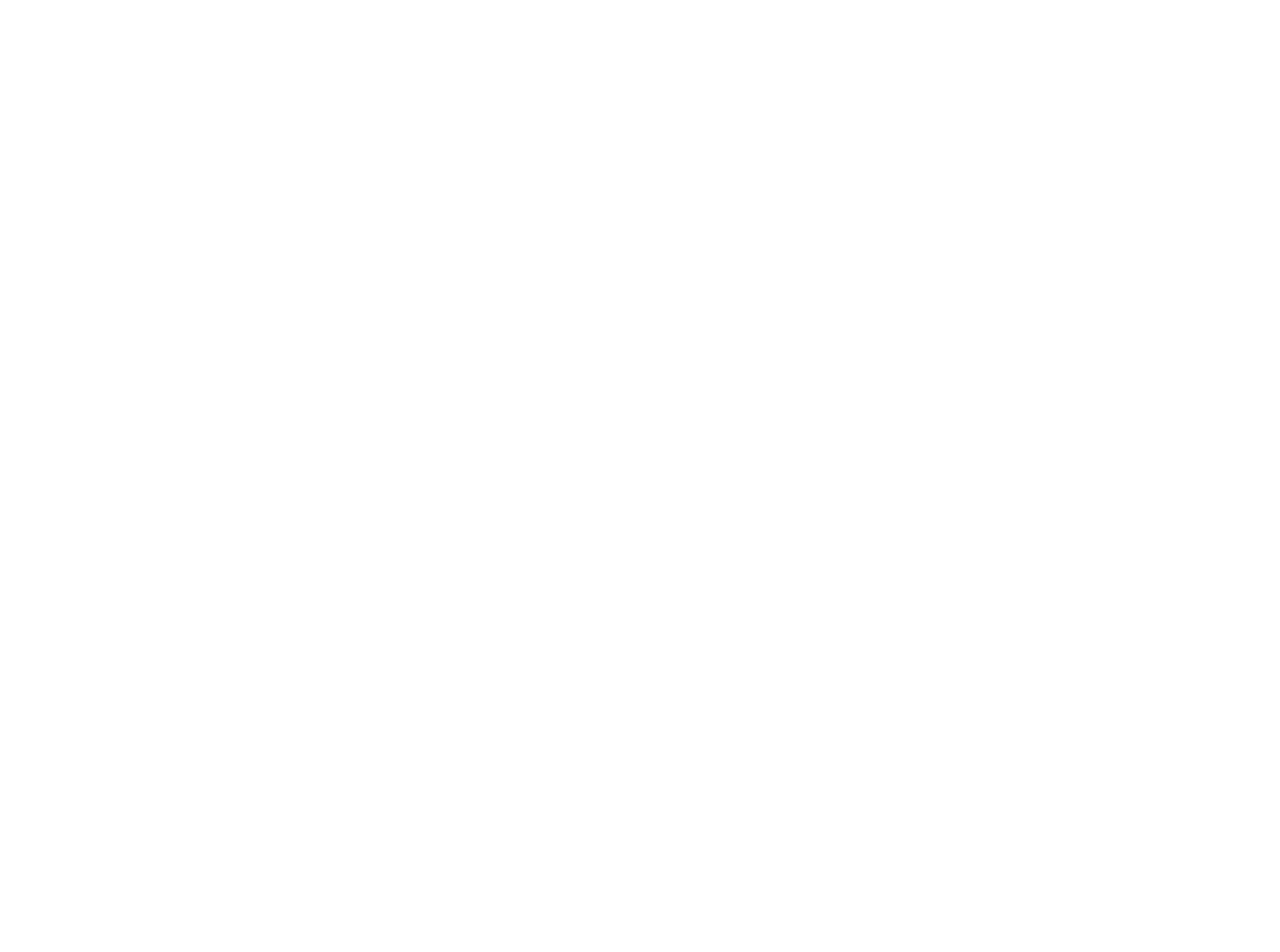
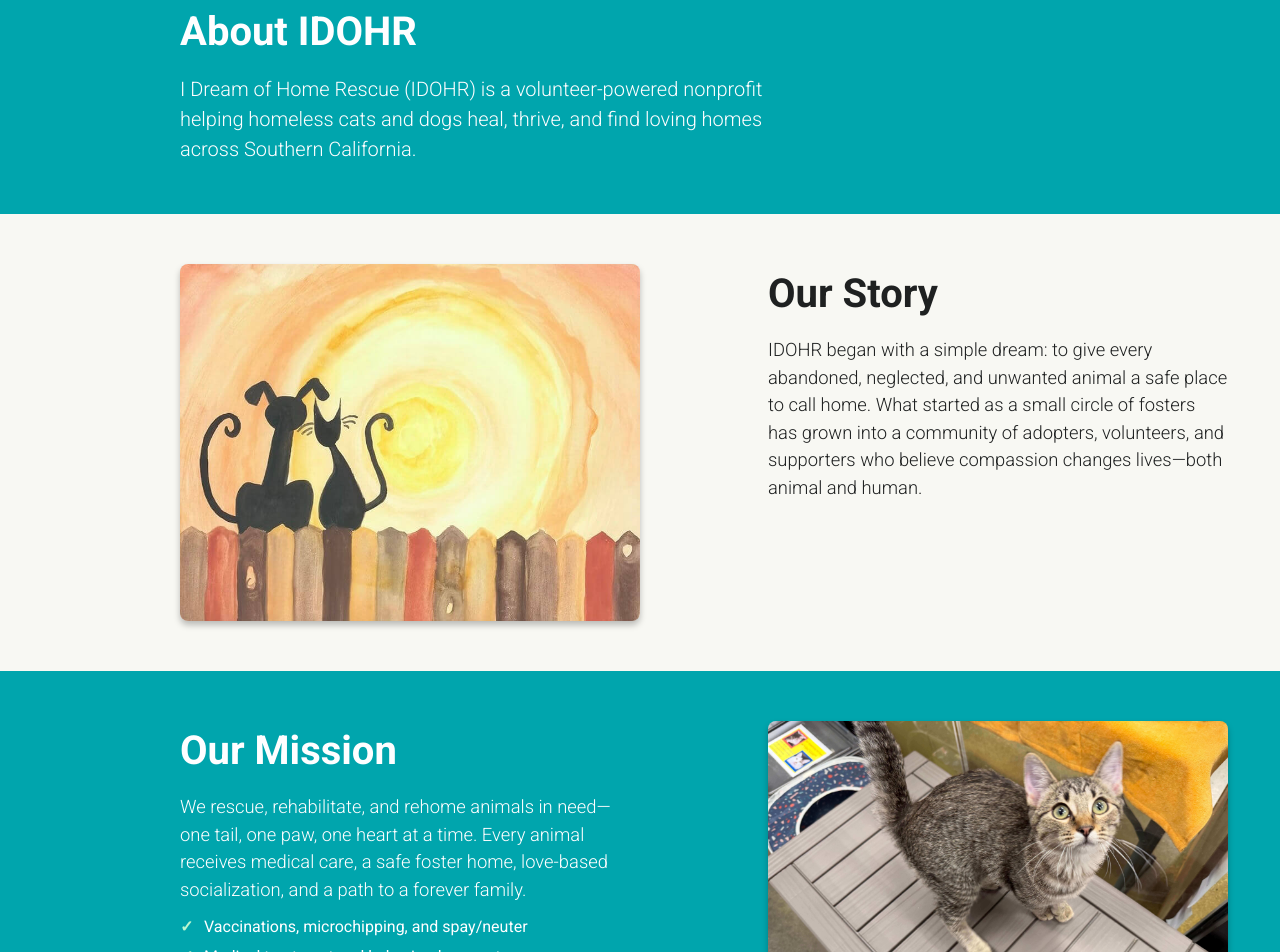
Before and after one commit to cconner57/idohr, a Vue app: page /about in a window 1280 px wide. Shown: the part 148-1100 px from the top of the page. Before the commit the page ends 800 px from the top, so only its background shows below. Built offline with nearby package versions, Linux system fonts and the light colour scheme.

Commit message:
Add Candid award component and full About page; use Candid on Home; make navbar blurred on /about

```diff
--- /dev/null
+++ b/src/components/candid-award/Candid.vue
@@ -0,0 +1,56 @@
+<script setup lang="ts">
+import { defineProps } from 'vue'
+
+defineProps({
+  type: {
+    type: String,
+    required: true,
+  },
+  year: {
+    type: String,
+    required: true,
+  },
+})
+</script>
+
+<template>
+  <span :class="{ 'gold-border': type === 'Gold', 'silver-border': type === 'Silver' }">
+    <p>{{ type }} Transparency</p>
+    <p>{{ year }}</p>
+    <p>Candid.</p>
+  </span>
+</template>
+
+<style scoped lang="css">
+span {
+  display: flex;
+  flex-direction: column;
+  gap: 4px;
+  padding: 8px;
+  color: var(--font-color-dark);
+  height: 132px;
+  width: 159px;
+
+  & p {
+    font-size: 1.05rem;
+  }
+  & p:not(:first-child) {
+    font-weight: 600;
+  }
+}
+
+.gold-border {
+  padding: 12px;
+  box-shadow:
+    rgb(255, 215, 0) 0px 0px 0px 5px,
+    rgb(255, 255, 255) 0px 0px 0px 8px,
+    rgb(255, 215, 0) 0px 0px 0px 14px;
+}
+
+.silver-border {
+  box-shadow:
+    0 0 0 5px silver,
+    0 0 0 8px white,
+    0 0 0 14px silver;
+}
+</style>
--- a/src/components/nav-bar/NavBar.vue
+++ b/src/components/nav-bar/NavBar.vue
@@ -20,7 +20,7 @@
   (path, _prev, onCleanup) => {
     remove()
 
-    if (path === '/volunteer') {
+    if (['/about', '/volunteer'].includes(path)) {
       isScrolledDown.value = true
       return
     }
--- a/src/pages/About.vue
+++ b/src/pages/About.vue
@@ -1,7 +1,178 @@
-<script setup lang="ts"></script>
+<script setup lang="ts">
+import Candid from '../components/candid-award/Candid.vue'
+</script>
 
 <template>
-  <p>About page content goes here.</p>
+  <main class="about">
+    <section class="hero">
+      <h1>About IDOHR</h1>
+      <p class="lead">
+        I Dream of Home Rescue (IDOHR) is a volunteer-powered nonprofit helping homeless cats and
+        dogs heal, thrive, and find loving homes across Southern California.
+      </p>
+    </section>
+
+    <section class="story">
+      <img src="/images/watercolor.jpeg" alt="IDOHR watercolor inspiration" />
+      <div>
+        <h2>Our Story</h2>
+        <p>
+          IDOHR began with a simple dream: to give every abandoned, neglected, and unwanted animal a
+          safe place to call home. What started as a small circle of fosters has grown into a
+          community of adopters, volunteers, and supporters who believe compassion changes
+          lives—both animal and human.
+        </p>
+      </div>
+    </section>
+
+    <section class="mission">
+      <div>
+        <h2 class="text-on-teal">Our Mission</h2>
+        <p class="text-on-teal">
+          We rescue, rehabilitate, and rehome animals in need—one tail, one paw, one heart at a
+          time. Every animal receives medical care, a safe foster home, love-based socialization,
+          and a path to a forever family.
+        </p>
+        <ul class="ticks text-on-teal">
+          <li>Vaccinations, microchipping, and spay/neuter</li>
+          <li>Medical treatment and behavioral support</li>
+          <li>Adopter education and lifetime support</li>
+        </ul>
+      </div>
+      <img src="/images/montclair.jpeg" alt="Happy adopted dog and cat" />
+    </section>
+
+    <section class="transparency">
+      <div class="awards">
+        <Candid type="Gold" year="2024" />
+        <Candid type="Gold" year="2023" />
+        <Candid type="Silver" year="2022" />
+      </div>
+      <div class="notice">
+        <h2>Transparency</h2>
+        <p>
+          IDOHR is a 501(c)(3) nonprofit. Donations are tax-deductible as allowed by law. We publish
+          annual updates and operate with financial transparency.
+        </p>
+        <p class="small">EIN: 81-0780050 • PO Box 7612, La Verne, CA 91750</p>
+      </div>
+    </section>
+  </main>
 </template>
 
-<style scoped lang="css"></style>
+<style scoped lang="css">
+.about {
+  width: 100%;
+
+  overflow: hidden;
+  color: var(--font-color-dark);
+}
+
+.hero {
+  padding: 150px 180px 50px;
+  color: var(--font-color-light);
+  background-color: var(--green);
+  p {
+    font-size: 1.25rem;
+    max-width: 600px;
+    margin-top: 12px;
+  }
+  & h1 {
+    font-size: 2.5rem;
+  }
+}
+
+.story,
+.mission {
+  display: flex;
+  justify-content: space-between;
+  gap: 8rem;
+  & h2 {
+    font-size: 2.5rem;
+  }
+}
+
+.story {
+  display: grid;
+  grid-template-columns: 50% 50%;
+  background-color: var(--white);
+  padding: 50px 180px 50px;
+  p {
+    font-size: 1.15rem;
+    max-width: 600px;
+    margin-top: 12px;
+  }
+}
+
+.mission {
+  display: grid;
+  grid-template-columns: 50% 50%;
+  background-color: var(--green);
+  color: var(--font-color-light);
+  padding: 50px 180px 50px;
+  p {
+    font-size: 1.15rem;
+    max-width: 600px;
+    margin-top: 12px;
+  }
+
+  > div,
+  > img {
+    width: 100%;
+    box-sizing: border-box;
+  }
+
+  & .ticks {
+    list-style: none;
+    padding: 0;
+    margin: 12px 0 0;
+  }
+  & .ticks li {
+    position: relative;
+    padding-left: 24px;
+    margin: 6px 0;
+  }
+  & .ticks li::before {
+    content: '✓';
+    position: absolute;
+    left: 0;
+    color: #bbf7d0;
+    font-weight: 700;
+  }
+}
+
+img {
+  border-radius: 8px;
+  box-shadow: 0 4px 6px rgba(0, 0, 0, 0.25);
+}
+
+.transparency {
+  display: grid;
+  grid-template-columns: 50% 50%;
+  padding: 50px 180px 50px;
+  color: var(--font-color-dark);
+  background-color: var(--white);
+  p {
+    font-size: 1.15rem;
+    max-width: 600px;
+    margin-top: 12px;
+  }
+  .notice {
+    margin-left: 8rem;
+    & h2 {
+      font-size: 2.5rem;
+    }
+    .small {
+      font-size: 0.85rem;
+      color: var(--font-color-medium);
+      margin-top: 12px;
+    }
+  }
+  .awards {
+    display: flex;
+    gap: 3rem;
+    align-items: center;
+    justify-content: center;
+  }
+}
+</style>
--- a/src/pages/Home.vue
+++ b/src/pages/Home.vue
@@ -4,6 +4,7 @@
 import BannerButton from '../components/ui/BannerButton.vue'
 import Button from '../components/ui/Button.vue'
 import { goToAdopt } from '../utils/navigate'
+import Candid from '../components/candid-award/Candid.vue'
 
 const router = useRouter()
 
@@ -45,21 +46,9 @@
       <h4>Our Impact</h4>
       <content>
         <div class="awards">
-          <span class="gold-border">
-            <p>Gold Transparency</p>
-            <p>2024</p>
-            <p>Candid.</p>
-          </span>
-          <span class="gold-border">
-            <p>Gold Transparency</p>
-            <p>2023</p>
-            <p>Candid.</p>
-          </span>
-          <span class="silver-border">
-            <p>Silver Transparency</p>
-            <p>2022</p>
-            <p>Candid.</p>
-          </span>
+          <Candid type="Gold" year="2024" />
+          <Candid type="Gold" year="2023" />
+          <Candid type="Silver" year="2022" />
         </div>
         <div class="divider"></div>
         <div class="stats">
@@ -227,21 +216,6 @@
     display: flex;
     gap: 50px;
     width: 50%;
-    & span {
-      display: flex;
-      flex-direction: column;
-      gap: 4px;
-      padding: 8px;
-    }
-    & p {
-      font-size: 1.05rem;
-    }
-    & p:not(:first-child) {
-      font-weight: 600;
-    }
-    & p:last-child {
-      margin-top: 24px;
-    }
   }
   .divider {
     border-left: 5px solid gray;
```
